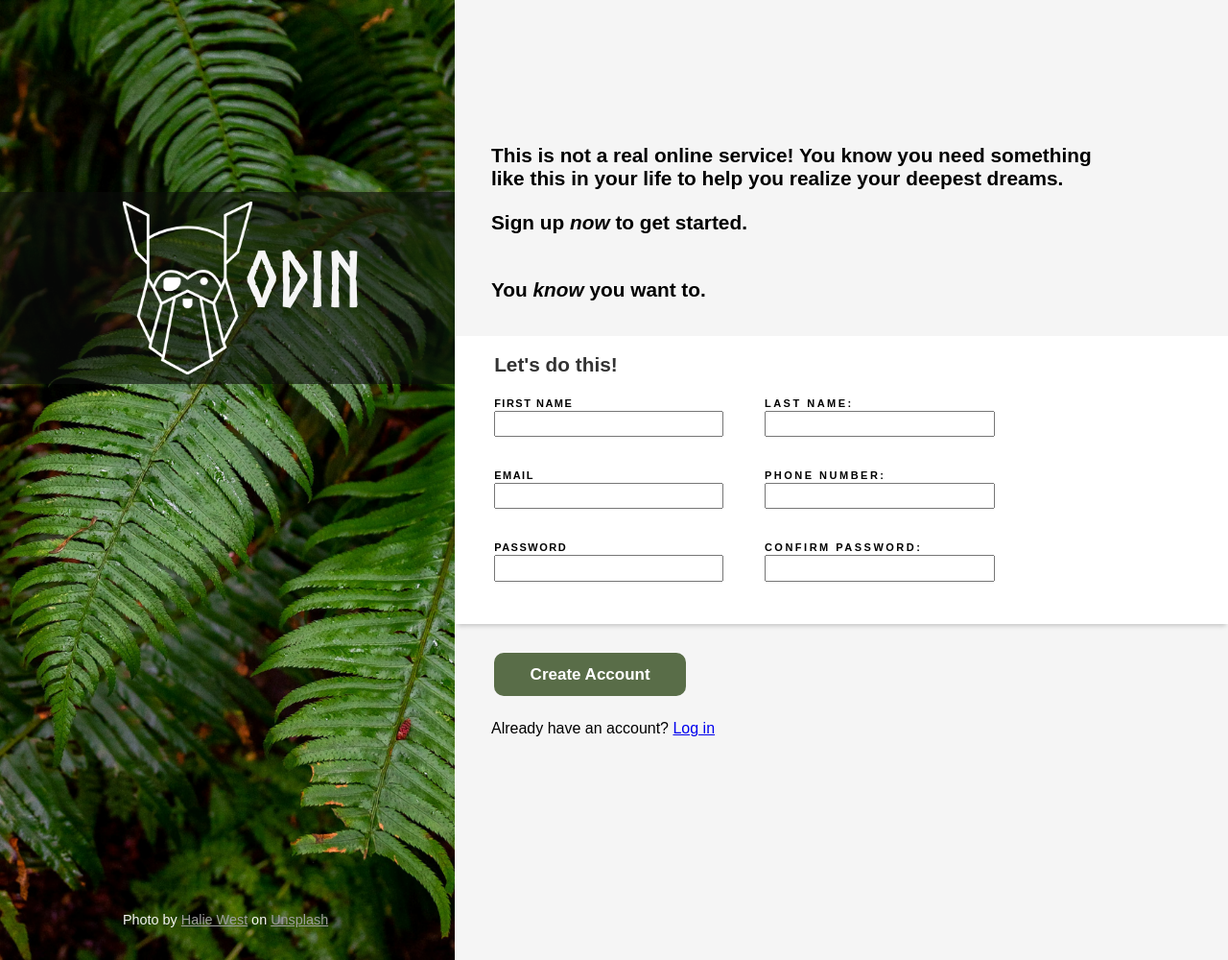
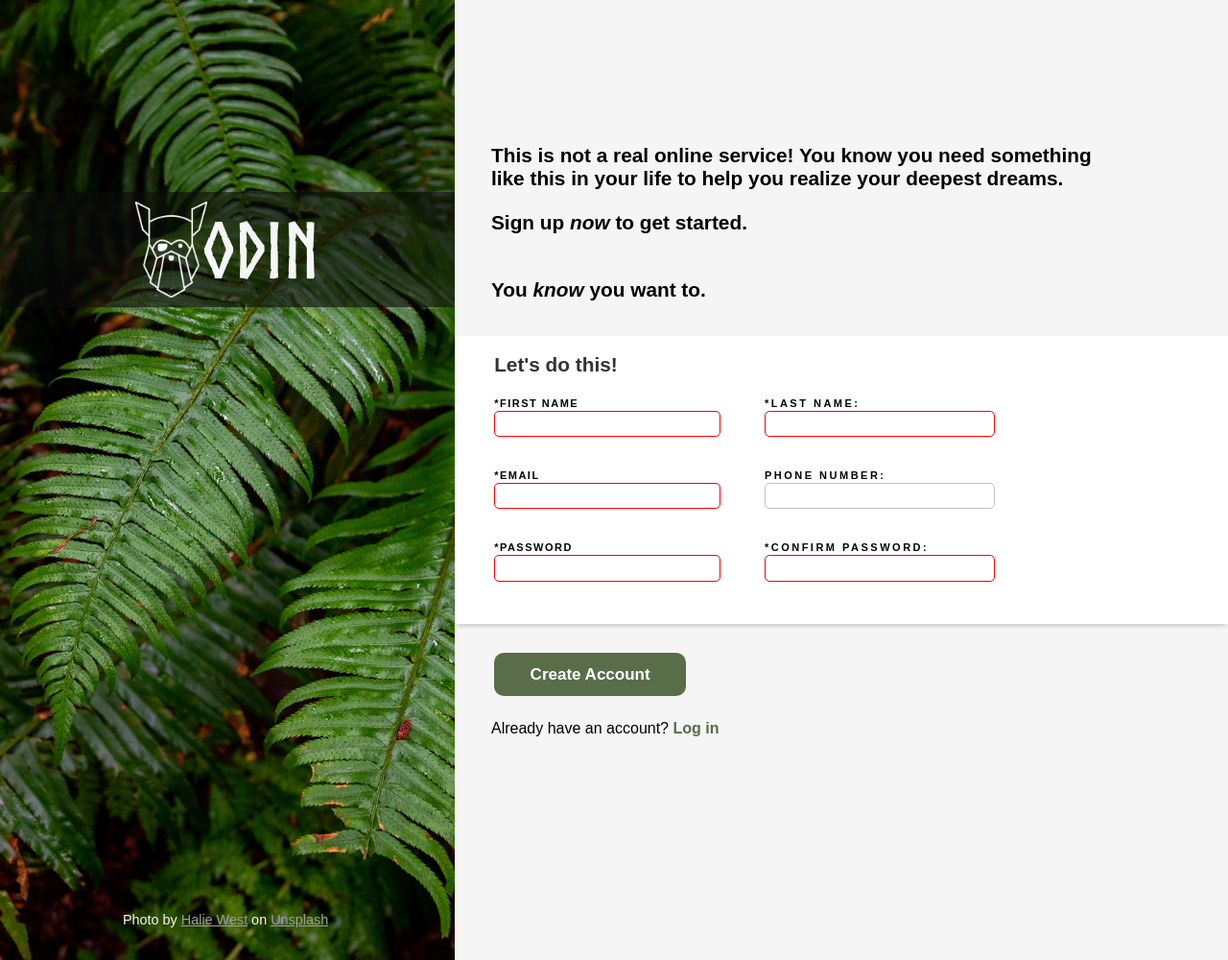
Before and after one commit to tyrone-code/odin-project-sign-up-form, a plain HTML site: page index.html in a window 1280 px wide. Shown: the whole page at 96% size. Drawn offline with Linux system fonts and the light colour scheme.

Commit message:
added form validations required attributes

```diff
--- a/index.html
+++ b/index.html
@@ -26,20 +26,20 @@
             <p class="lets-do-this">Let's do this!</p>
             <form action="/my-handling-form-page" method="post">
                 <div class="form-left">
-                    <label for="fname">FIRST NAME</label><br>
-                    <input type="text" id="fname" name="fname"><br>
-                    <label for="user-email">EMAIL</label><br>
-                    <input type="email" id="user-email" name="email"><br>
-                    <label for="user-password">PASSWORD</label><br>
-                    <input type="password" id="user-password" name="password"><br>
+                    <label for="fname">*FIRST NAME</label><br>
+                    <input type="text" id="fname" name="fname" required><br>
+                    <label for="user-email">*EMAIL</label><br>
+                    <input type="email" id="user-email" name="email" required><br>
+                    <label for="user-password">*PASSWORD</label><br>
+                    <input type="password" id="user-password" name="password" required><br>
                 </div>
                 <div class="form-right">
-                    <label for="lname">LAST NAME:</label><br>
-                    <input type="text" id=lname" name="lname"><br>
+                    <label for="lname"> *LAST NAME:</label><br>
+                    <input type="text" id=lname" name="lname" required><br>
                     <label for="phone-num">PHONE NUMBER:</label><br>
                     <input type="tel" id="phone-num" name="phonenumber"><br>
-                    <label for="user-password"> CONFIRM PASSWORD:</label><br>
-                    <input type="password" id="user-password" name="password"><br>
+                    <label for="user-password"> *CONFIRM PASSWORD:</label><br>
+                    <input type="password" id="user-password" name="password" required><br>
                 </div>
                 <input type="submit" value="Create Account" class="create-account">
 
--- a/styles.css
+++ b/styles.css
@@ -25,8 +25,8 @@
 
 .odin-outline {
   position: absolute;
-  height: 18%;
-  left: 10%;
+  height: 10%;
+  left: 11%;
   top: 21%;
 }
 
@@ -34,8 +34,8 @@ h2 {
   font-family: "norsebold", Courier, monospace;
   position: absolute;
   display: inline;
-  left: 20%;
-  top: 25%;
+  left: 16.5%;
+  top: 22%;
   font-size: 5rem;
   color: whitesmoke;
 }
@@ -46,7 +46,7 @@ h2 {
 
 .transparent-bar {
   position: absolute;
-  height: 20%;
+  height: 12%;
   width: 37%;
   left: 0%;
   top: 20%;
@@ -138,6 +138,8 @@ h2 {
   margin-bottom: 30px;
   width: 132%;
   height: 1.7rem;
+  border-radius: 5px;
+  border: 1px solid rgb(197, 195, 195);
 }
 .form-right {
   position: absolute;
@@ -160,6 +162,8 @@ h2 {
   margin-bottom: 30px;
   width: 60%;
   height: 1.7rem;
+  border-radius: 5px;
+  border: 1px solid rgb(197, 195, 195);
 }
 
 .create-account {
@@ -175,6 +179,7 @@ h2 {
   font-weight: bold;
   border-radius: 10px;
   border: #596d48;
+  cursor: pointer;
 }
 
 .log-in {
@@ -182,4 +187,34 @@ h2 {
   left: 40%;
   top: 75%;
   font-family: Arial, Helvetica, sans-serif;
+  font-weight: 400;
 }
+.log-in a:link {
+  color: #596d48;
+  font-family: Arial, Helvetica, sans-serif;
+  text-decoration: none;
+  font-weight: bold;
+}
+
+.log-in a:visited {
+  color: #39462e;
+  font-family: Arial, Helvetica, sans-serif;
+}
+.log-in a:hover {
+  color: #596d48;
+  font-family: Arial, Helvetica, sans-serif;
+}
+
+input:focus {
+  border: 1px solid blue;
+  box-shadow: 0 3px 10px rgba(73, 92, 255, 0.7);
+  outline: none !important;
+}
+
+input:invalid {
+  border-color: red;
+}
+
+/* input:valid {
+  border-color: green;
+} */
```
